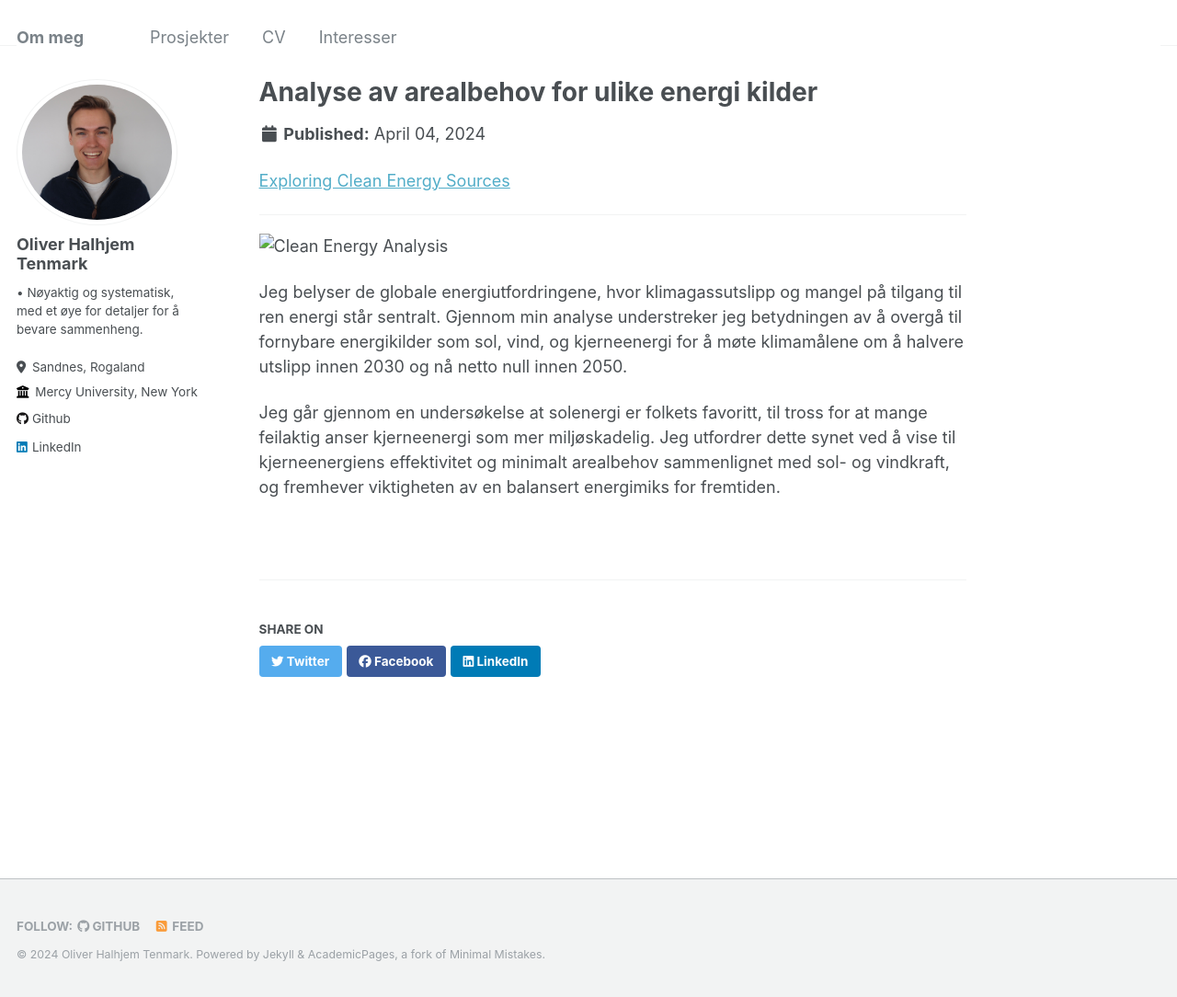
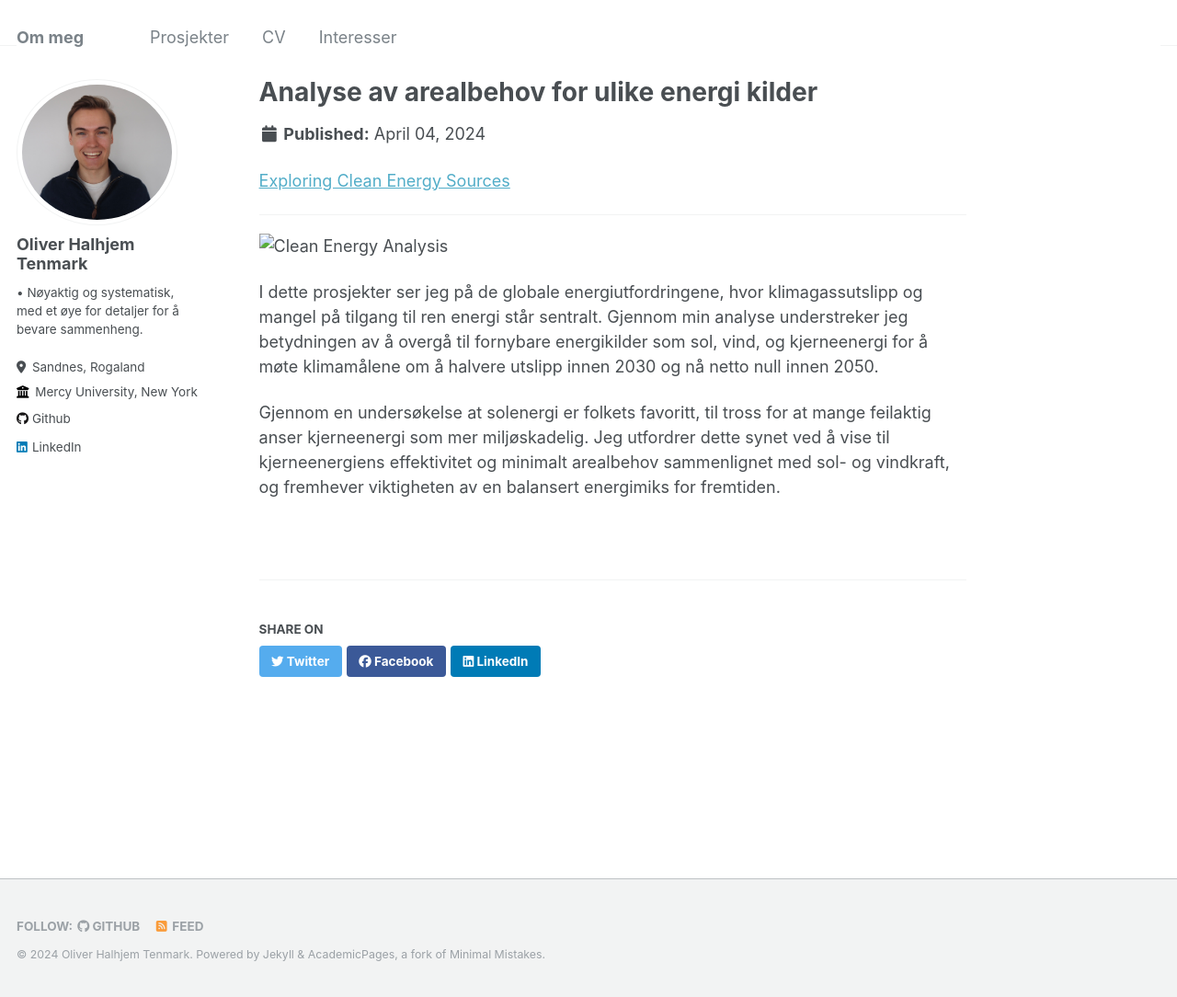
Before and after one commit to olivertenmark/Portfolio, a Jekyll site: the page built from _portfolio/portfolio-1.md, in a window 1280 px wide and 1084 px high. Shown: the whole window at 92% size. Built offline with Jekyll 4.4.1, drawn with Linux system fonts in a browser that asks for light colours.

Commit message:
simplify

```diff
--- a/_pages/portfolio.html
+++ b/_pages/portfolio.html
@@ -6,7 +6,10 @@ author_profile: true
 ---
 <hr class="solid">
 
-Her finner du prosjekter som jeg har gjort innenfor analyse og programmering.
+Velkommen til mine prosjekter!
+
+Her presenterer jeg en samling av mine arbeid innen analyse og programmering.
+
 
 {% include base_path %}
 
--- a/_portfolio/portfolio-1.md
+++ b/_portfolio/portfolio-1.md
@@ -1,6 +1,6 @@
 ---
 title: "Analyse av arealbehov for ulike energi kilder"
-excerpt: "Short description of portfolio item number 1<br/><img src='images/wind_mill.png'>"
+# excerpt: "Short description of portfolio item number 1<br/><img src='/images/wind_mill.png'>"
 collection: portfolio
 ---
 
@@ -10,6 +10,6 @@ collection: portfolio
 
 ![Clean Energy Analysis](images/wind_mill.png)
 
-Jeg belyser de globale energiutfordringene, hvor klimagassutslipp og mangel på tilgang til ren energi står sentralt. Gjennom min analyse understreker jeg betydningen av å overgå til fornybare energikilder som sol, vind, og kjerneenergi for å møte klimamålene om å halvere utslipp innen 2030 og nå netto null innen 2050.
+I dette prosjekter ser jeg på de globale energiutfordringene, hvor klimagassutslipp og mangel på tilgang til ren energi står sentralt. Gjennom min analyse understreker jeg betydningen av å overgå til fornybare energikilder som sol, vind, og kjerneenergi for å møte klimamålene om å halvere utslipp innen 2030 og nå netto null innen 2050.
 
-Jeg går gjennom en undersøkelse at solenergi er folkets favoritt, til tross for at mange feilaktig anser kjerneenergi som mer miljøskadelig. Jeg utfordrer dette synet ved å vise til kjerneenergiens effektivitet og minimalt arealbehov sammenlignet med sol- og vindkraft, og fremhever viktigheten av en balansert energimiks for fremtiden.
+Gjennom en undersøkelse at solenergi er folkets favoritt, til tross for at mange feilaktig anser kjerneenergi som mer miljøskadelig. Jeg utfordrer dette synet ved å vise til kjerneenergiens effektivitet og minimalt arealbehov sammenlignet med sol- og vindkraft, og fremhever viktigheten av en balansert energimiks for fremtiden.
```
Also changed, not shown: _posts/2012-08-14-blog-post-1.md (+0 -2 lines).
